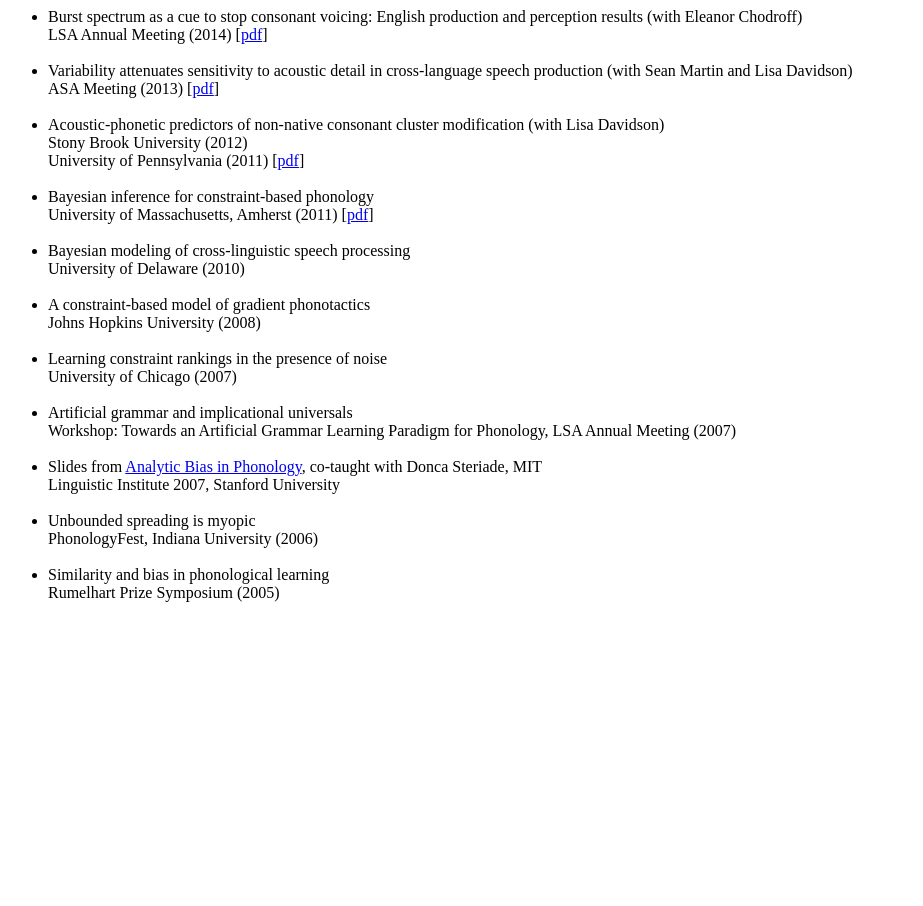
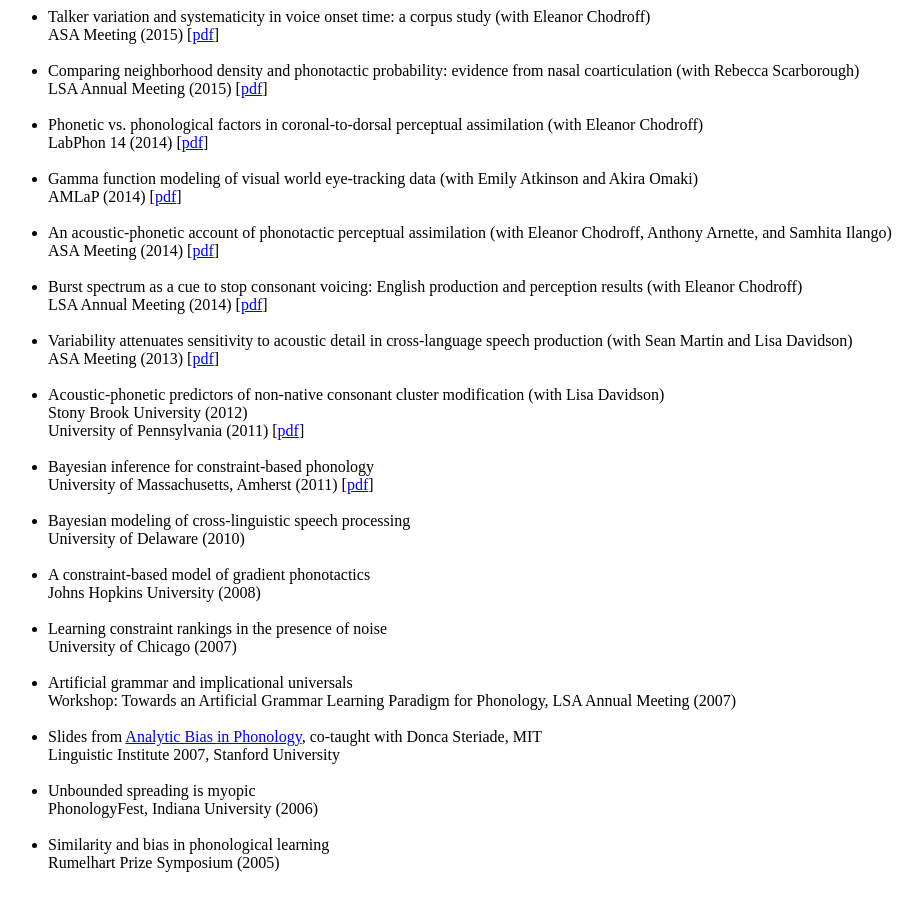
Before and after one commit to colincwilson/colincwilson.github.com, a plain HTML site: page talks.html in a window 1280 px wide. Shown: the whole page, without its empty margins (0-923 px from the left). Before the commit the page ends 800 px from the top, so only its background shows below. Drawn offline with Linux system fonts and the light colour scheme.

Commit message:
June 2015 update 4

```diff
--- a/talks.html
+++ b/talks.html
@@ -9,6 +9,26 @@ Author: Colin Wilson
  <body>
 
 <ul>
+
+<li> Talker variation and systematicity in voice onset time: a corpus study (with Eleanor Chodroff) </br>
+ASA Meeting (2015) [<a href="papers/ChodroffWilsonASAPoster2015.pdf">pdf</a>]
+</li></br>
+
+<li> Comparing neighborhood density and phonotactic probability: evidence from nasal coarticulation (with Rebecca Scarborough)</br>
+LSA Annual Meeting (2015) [<a href="papers/WilsonScarboroughNeighborhoodDensityPhonProbNasalCoartic2015.pdf">pdf</a>]
+</li></br>
+
+<li> Phonetic vs. phonological factors in coronal-to-dorsal perceptual assimilation (with Eleanor Chodroff)</br>
+LabPhon 14 (2014) [<a href="papers/ChodroffWilsonLabPhon2014.pdf">pdf</a>]
+</li></br>
+
+<li>Gamma function modeling of visual world eye-tracking data (with Emily Atkinson and Akira Omaki)</br>
+AMLaP (2014) [<a href="papers/atkinsonetal_vwpgammamodel_amlap2104.pdf">pdf</a>]
+</li></br>
+
+<li>An acoustic-phonetic account of phonotactic perceptual assimilation (with Eleanor Chodroff, Anthony Arnette, and Samhita Ilango)</br>
+	ASA Meeting (2014) [<a href="papers/ChodroffEtAlAcousticPhoneticPerceptualAssimilationASA2014.pdf">pdf</a>]
+</li></br>
 
 <li>Burst spectrum as a cue to stop consonant voicing: English production and perception results (with Eleanor Chodroff)</br>
 	LSA Annual Meeting (2014) [<a href="papers/ChodroffWilsonBurstSpectrumVoicingLSA2014.pdf">pdf</a>]
```
Also changed, not shown: index.html (+1 -1 lines), 5 other files.
